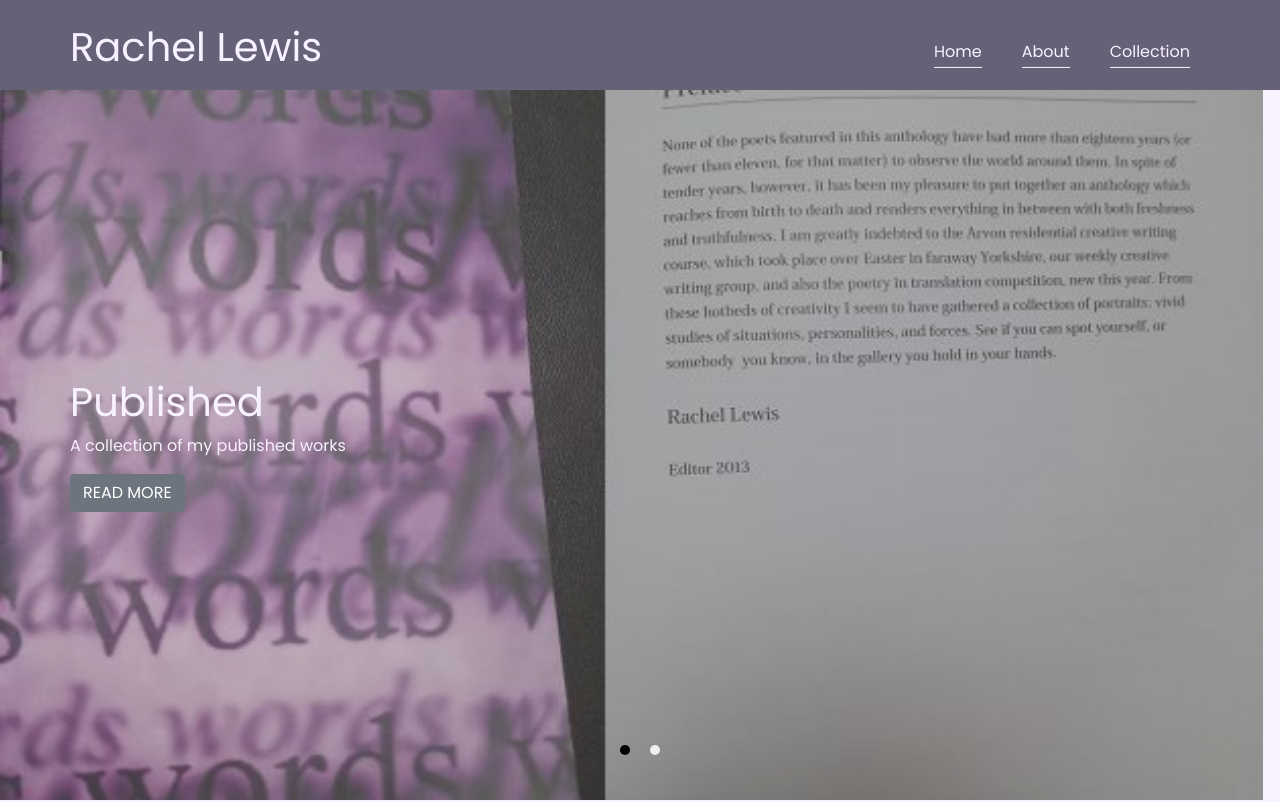
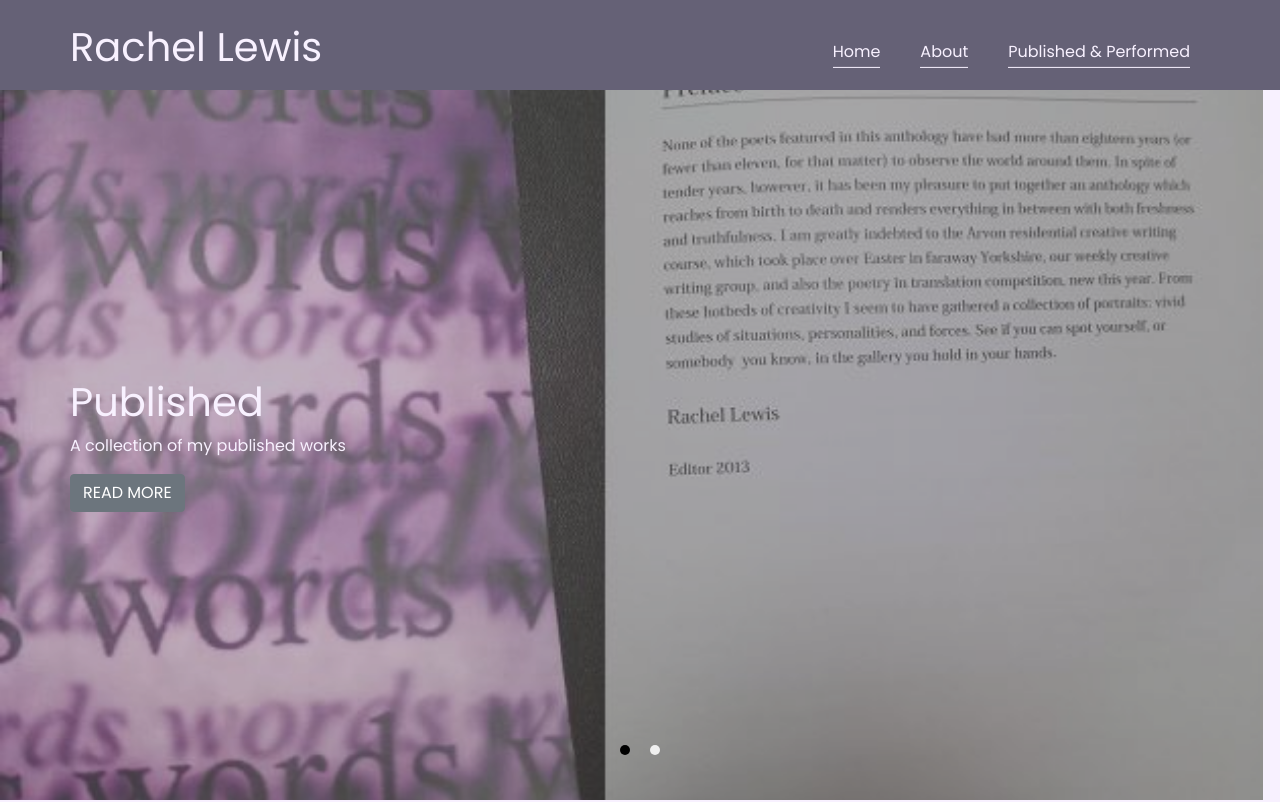
Before and after one commit to andrewlew1s/RLWebsite, a Vue app: page / in a window 1280 px wide. Shown: the top 802 px of the page. Built offline with nearby package versions, Linux system fonts and the light colour scheme; no server answers; the database is empty.

Commit message:
feat: rename collection to published and performed

```diff
--- a/src/containers/Collection/Performed.vue
+++ b/src/containers/Collection/Performed.vue
@@ -8,7 +8,7 @@
 
 			<b-link
 				:to="post.link"
-				v-for="(post, i) in formattedPoems"
+				v-for="(post) in formattedPoems"
 				:key="post._id">
 				<section
 					class="PreviewList__third Performed__card"
--- a/src/containers/Collection/Published.vue
+++ b/src/containers/Collection/Published.vue
@@ -1,7 +1,6 @@
 <template>
 	<div class="Published">
 		<div class="App__inner App__inner--padded">
-
 			<h3>
 				Published:
 			</h3>
@@ -67,7 +66,7 @@ export default {
 		}
 	},
 	created() {
-		this.fetch();
+		this.fetch();// :smile:
 	}
 };
 </script>
--- a/src/containers/Collection/index.js
+++ b/src/containers/Collection/index.js
@@ -6,10 +6,10 @@ import Performed from './Performed';
 const routes = [
 	{
 		name: 'collection.list',
-		path: '/collection',
+		path: '/published-&-performed',
 		component: List,
 		menu: true,
-		menuName: 'Collection'
+		menuName: 'Published & Performed'
 	},
 	{
 		name: 'collection.detail',
```
